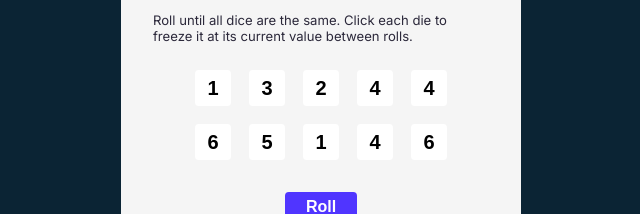
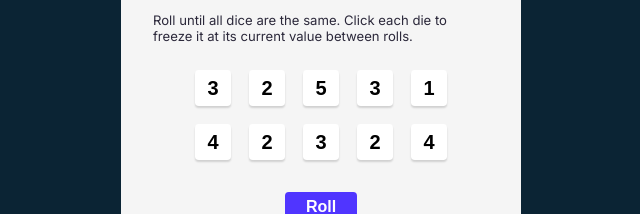
Before and after one commit to nirusu10/tenzies, a React (Vite) app: page / in a window 1280 px wide. Shown: the part 273-487 px from the top of the page, without its empty margins (319-959 px from the left). Built offline with nearby package versions, Linux system fonts and the light colour scheme.

Commit message:
aded dice state in App component

```diff
--- a/src/App.jsx
+++ b/src/App.jsx
@@ -1,6 +1,18 @@
+import { useState } from 'react'
 import Die from './components/Die'
 
 export default function App() {
+  function generateAllNewDice() {
+    let randomDice = []
+    for (let i = 0; i < 10; i++) {
+      const randomNumber = Math.floor(Math.random() * 6 + 1)
+      randomDice.push(randomNumber)
+    }
+    return randomDice
+  }
+
+  const [dice, setDice] = useState(generateAllNewDice())
+
   return (
     <main>
       <h1>Tenzies</h1>
@@ -9,16 +21,9 @@ export default function App() {
         current value between rolls.
       </p>
       <div className='dice-container'>
-        <Die value={1} />
-        <Die value={3} />
-        <Die value={2} />
-        <Die value={4} />
-        <Die value={4} />
-        <Die value={6} />
-        <Die value={5} />
-        <Die value={1} />
-        <Die value={4} />
-        <Die value={6} />
+        {dice.map((die, index) => (
+          <Die key={index} value={die} />
+        ))}
       </div>
       <button className='btn'>Roll</button>
     </main>
--- a/src/index.css
+++ b/src/index.css
@@ -75,6 +75,6 @@ p {
   height: 36px;
   width: 36px;
   background-color: #ffffff;
-  box-shadow: 0 2px 2px rgba(#000, 0.15);
+  box-shadow: 0 2px 2px rgba(0, 0, 0, 0.15);
   font-size: 1.25rem;
 }
```
